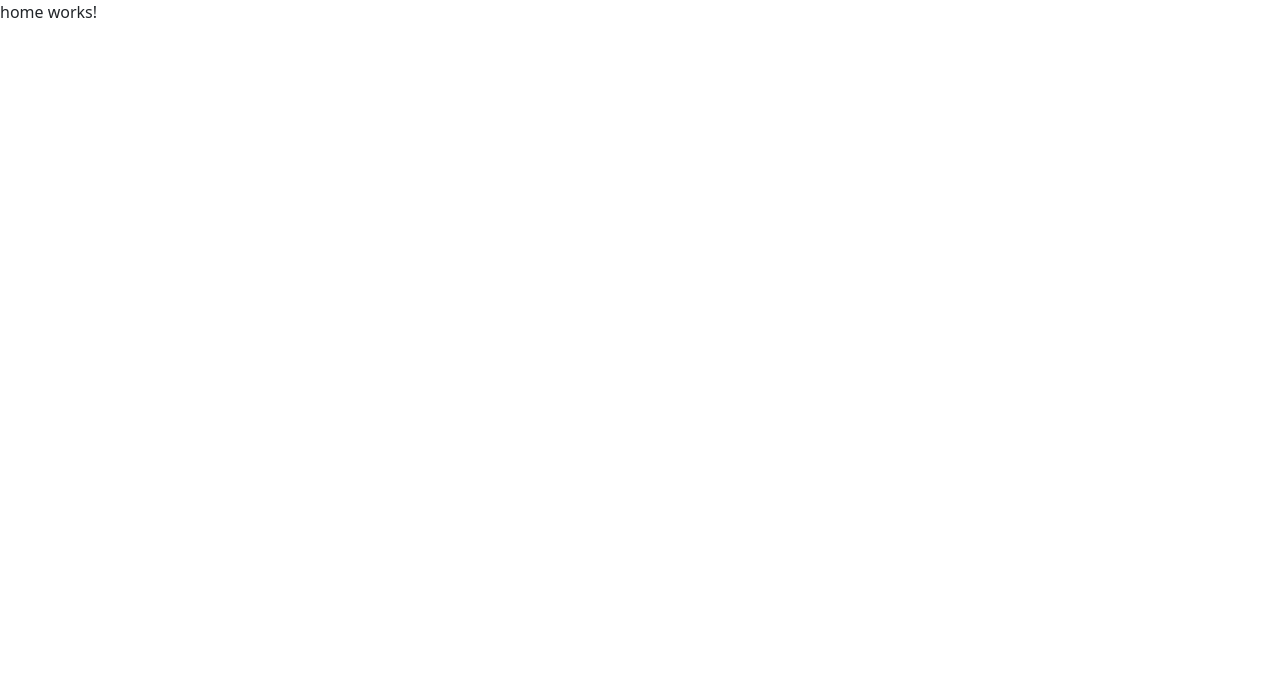
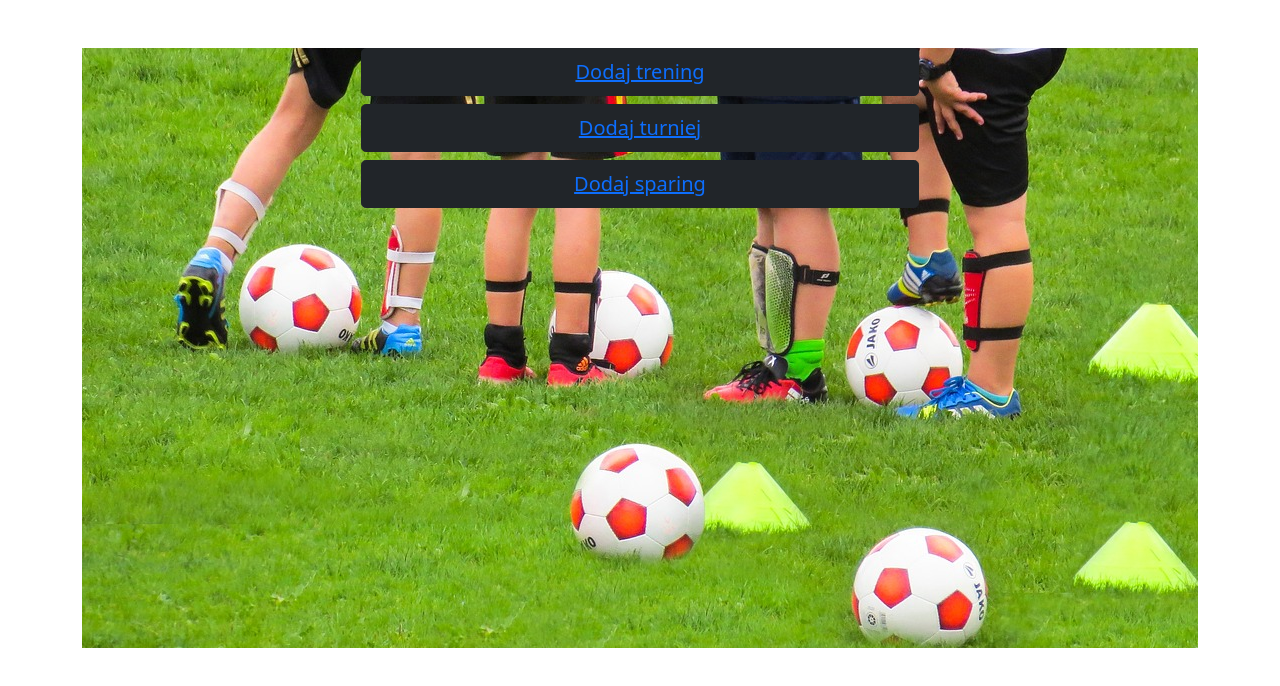
Before and after one commit to aga555/trainUp, an Angular app: page /home in a window 1280 px wide. Shown: the top 686 px of the page. Built offline with nearby package versions, Linux system fonts and the light colour scheme.

Commit message:
add json server, basic setup for welcome page

```diff
--- a/package.json
+++ b/package.json
@@ -7,7 +7,8 @@
     "build": "ng build",
     "test": "ng test",
     "lint": "ng lint",
-    "e2e": "ng e2e"
+    "e2e": "ng e2e",
+    "json-server": "json-server --port 4300 --watch trainUP.json"
   },
   "private": true,
   "dependencies": {
--- a/src/app/components/home/home.component.html
+++ b/src/app/components/home/home.component.html
@@ -1 +1,15 @@
-<p>home works!</p>
+<div class="container ">
+  <div class="c-welcome--bg">
+    <div class="d-grid gap-2 col-6 mx-auto mt-5">
+      <button class="btn btn-dark btn-lg">
+        <a routerLink="/new-training">Dodaj trening</a>
+      </button>
+      <button class="btn btn-dark btn-lg">
+        <a routerLink="">Dodaj turniej</a>
+      </button>
+      <button class="btn btn-dark btn-lg">
+        <a routerLink="">Dodaj sparing</a>
+      </button>
+    </div>
+  </div>
+</div>
--- a/src/app/components/home/home.component.scss
+++ b/src/app/components/home/home.component.scss
@@ -0,0 +1,5 @@
+.c-welcome--bg {
+  background-image: url('/assets/sports-3.jpg');
+  background-repeat: no-repeat;
+  height: 600px;
+}
--- a/src/index.html
+++ b/src/index.html
@@ -7,8 +7,7 @@
   <meta name="viewport" content="width=device-width, initial-scale=1">
   <link rel="icon" type="image/x-icon" href="favicon.ico">
   <!--Bootstrap-->
-  <link href="https://cdn.jsdelivr.net/npm/bootstrap@5.0.2/dist/css/bootstrap.min.css" rel="stylesheet" integrity="sha384-EVSTQN3/azprG1Anm3QDgpJLIm9Nao0Yz1ztcQTwFspd3yD65VohhpuuCOmLASjC" crossorigin="anonymous">
-  <!--Bootstrap-->
+  <link href="https://cdn.jsdelivr.net/npm/bootstrap@5.0.2/dist/css/bootstrap.min.css" rel="stylesheet" integrity="sha384-EVSTQN3/azprG1Anm3QDgpJLIm9Nao0Yz1ztcQTwFspd3yD65VohhpuuCOmLASjC" crossorigin="anonymous">  <!--Bootstrap-->
   <script src="https://cdn.jsdelivr.net/npm/@popperjs/core@2.9.2/dist/umd/popper.min.js" integrity="sha384-IQsoLXl5PILFhosVNubq5LC7Qb9DXgDA9i+tQ8Zj3iwWAwPtgFTxbJ8NT4GN1R8p" crossorigin="anonymous"></script>
   <script src="https://cdn.jsdelivr.net/npm/bootstrap@5.0.2/dist/js/bootstrap.min.js" integrity="sha384-cVKIPhGWiC2Al4u+LWgxfKTRIcfu0JTxR+EQDz/bgldoEyl4H0zUF0QKbrJ0EcQF" crossorigin="anonymous"></script>
 
```
Also changed, not shown: trainUp.json (added, +7 -0 lines), src/assets/sports-3.jpg (added).
